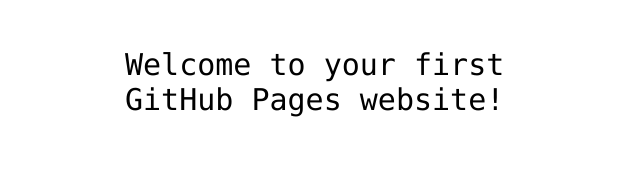
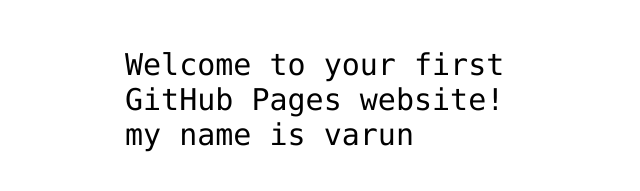
Before and after one commit to varunodela/hello-world, a plain HTML site: page index.html in a window 1280 px wide. Shown: the part 341-532 px from the top of the page, without its empty margins (315-955 px from the left). Drawn offline with Linux system fonts and the light colour scheme.

Commit message:
my first commit

```diff
--- a/index.html
+++ b/index.html
@@ -3,7 +3,7 @@
 <html>
 <head>
   <meta http-equiv="Content-Type" content="text/html; charset=utf-8"/>
-  <title>my-first-website</title>
+  <title>my-first-website-github</title>
   <LINK href="styles.css" rel="stylesheet" type="text/css">
 </head>
 
@@ -12,7 +12,7 @@
 <img src="https://octodex.github.com/images/daftpunktocat-thomas.gif" id="octocat" alt="octocat-gif" />
 
 <!-- Change this code here by copy and pasting your template on line 15 -->
-<p>Welcome to your first GitHub Pages website!</p>
+<p>Welcome to your first GitHub Pages website! my name is varun</p>
 
 </body>
 </html>
```
